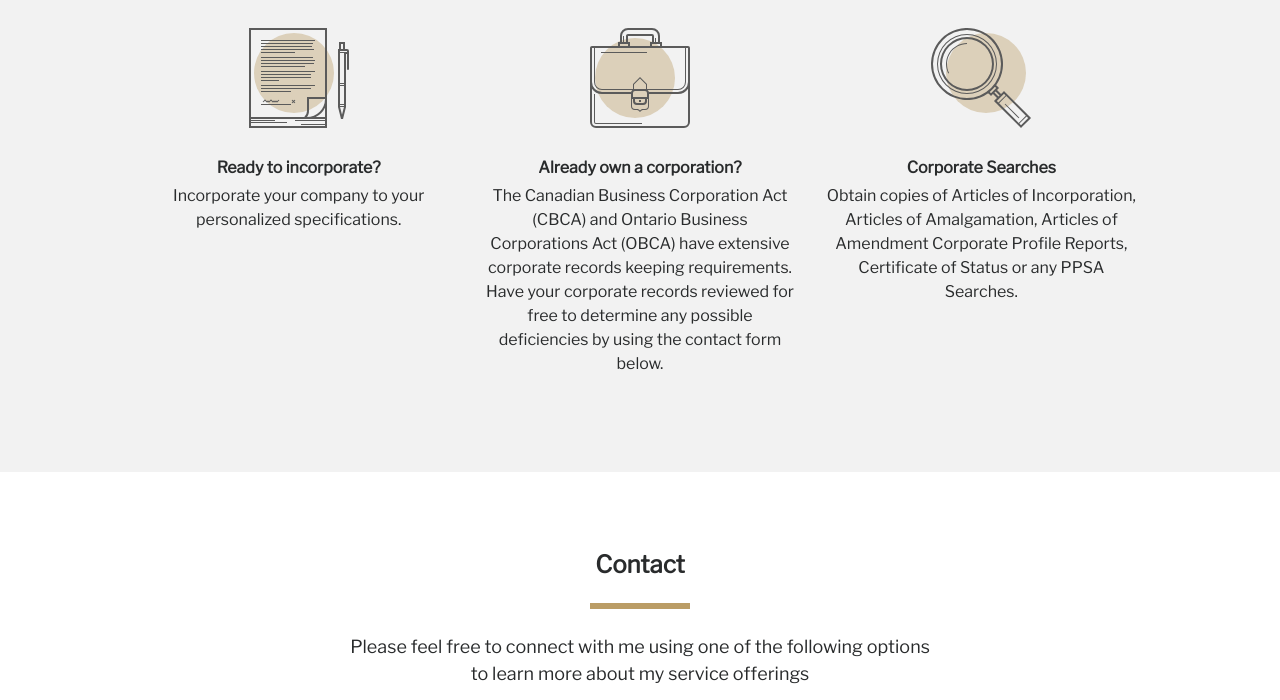
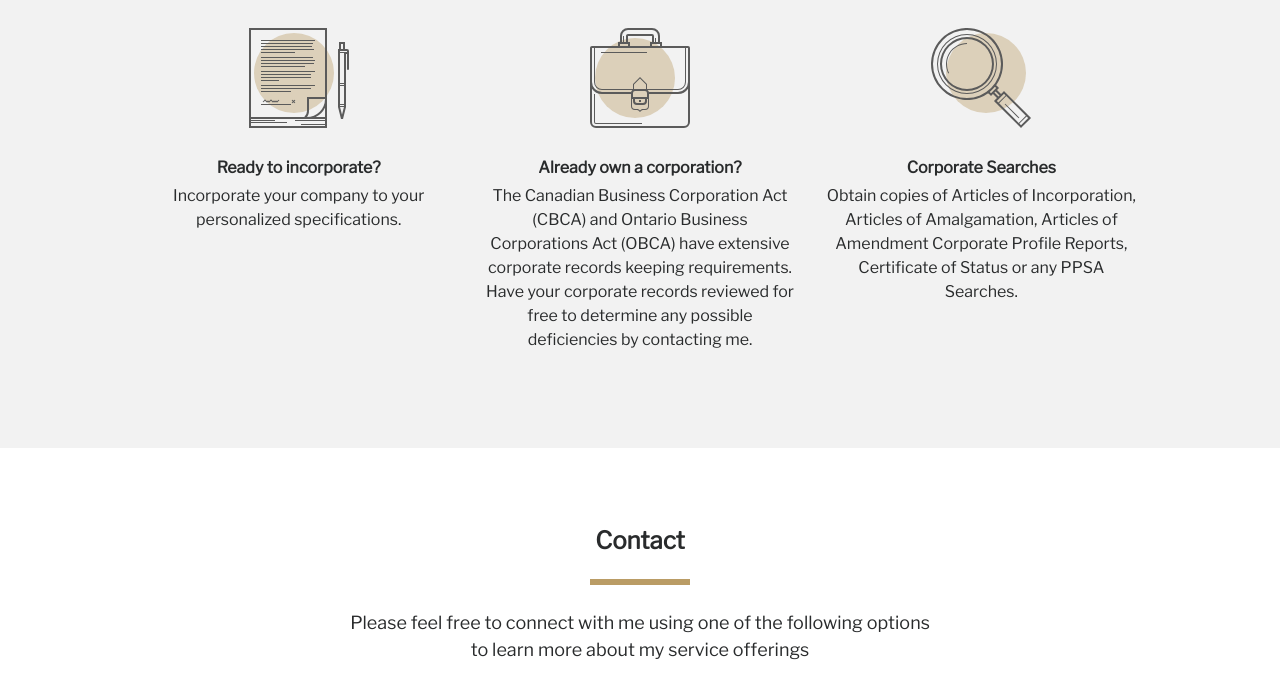
Before and after one commit to outsider1/easyprocorp, a plain HTML site: page index.html in a window 1280 px wide. Shown: the part 1250-1950 px from the top of the page. Drawn offline with nearby package versions, Linux system fonts and the light colour scheme.

Commit message:
Update index.html

```diff
--- a/index.html
+++ b/index.html
@@ -81,7 +81,7 @@
                         <path class="heroicon-outline" fill="#5b5b5b" fill-rule="nonzero" d="M70 14h2v4h26a2 2 0 0 1 2 2v74a6 6 0 0 1-6 6H6a6 6 0 0 1-6-6V20c0-1.1.9-2 2-2h26v-4h2V8a8 8 0 0 1 8-8h24a8 8 0 0 1 8 8v6zm-2 2h-6v2h8v-2h-2zM32 8v6h1V8h1v6h2V8c0-1.1.9-2 2-2h24a2 2 0 0 1 2 2v6h1v-4h1v4h2V8a6 6 0 0 0-6-6H38a6 6 0 0 0-6 6zm30 6V8H38v6h2v4h20v-4h2zm-24 2h-8v2h8v-2zm22 4H5v34a7 7 0 0 0 7 7h31v-5l7-7 7 7v5h31a7 7 0 0 0 7-7V20H60zM2 20v34a10 10 0 0 0 10 10h29.13a4 4 0 0 0-.13 1v.01A4 4 0 0 1 42.36 62H12a8 8 0 0 1-8-8V20H2zm43 41h11v-4.59l-6-6-6 6V61h1zm14 4.01V65a4 4 0 0 0-.13-1H88a10 10 0 0 0 10-10V20h-2v34a8 8 0 0 1-8 8H57.65A4 4 0 0 1 59 65.01zM59 69v9a4 4 0 0 1-4 4h-2c-.55 0-1.31.31-1.71.71L50 84l-1.29-1.29c-.4-.4-1.15-.71-1.71-.71h-2a4 4 0 0 1-4-4V66H12c-4.17 0-7.85-2.13-10-5.36V94a4 4 0 0 0 4 4h88a4 4 0 0 0 4-4V60.63A11.99 11.99 0 0 1 88 66H59v3zm-2-3.99A2 2 0 0 0 55 63H45a2 2 0 0 0-2 2.01V69h14v-3.99zM43 71h-1v7a3 3 0 0 0 3 3h2c.82 0 1.84.42 2.42 1l.58.59.58-.59c.59-.58 1.6-1 2.42-1h2a3 3 0 0 0 3-3v-7h-1v2a4 4 0 0 1-4 4h-6a4 4 0 0 1-4-4v-2zm2 0v2c0 1.1.9 2 2 2h6a2 2 0 0 0 2-2v-2H45zM11 24h46v.96H11V24zM5 66v28a1 1 0 0 0 1 1h46v1H6a2 2 0 0 1-2-2V66h1zm46 6v2h-2v-2h2z"></path>
                     </svg>
                     <h3 class="font-size-base font-weight-bold mt-4">Already own a corporation?</h3>
-                    <p>The Canadian Business Corporation Act (CBCA) and Ontario Business Corporations Act (OBCA) have extensive corporate records keeping requirements. Have your corporate records reviewed for free to determine any possible deficiencies by using the contact form below.</p>
+                    <p>The Canadian Business Corporation Act (CBCA) and Ontario Business Corporations Act (OBCA) have extensive corporate records keeping requirements. Have your corporate records reviewed for free to determine any possible deficiencies by contacting me.</p>
                 </div>
                 <div class="col-xs-12 col-md-4">
                     <svg class="mt-5" xmlns="http://www.w3.org/2000/svg" width="100" height="100" viewBox="0 0 100 100">
```
